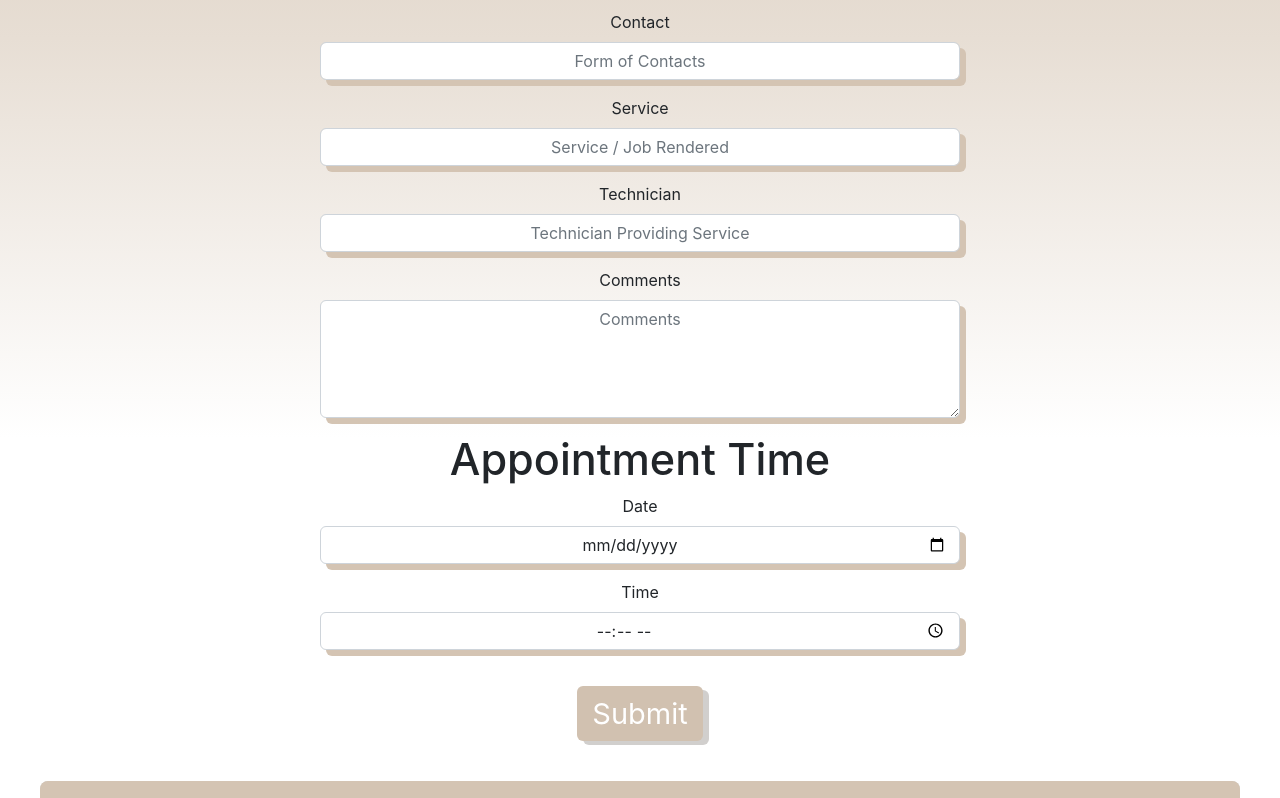
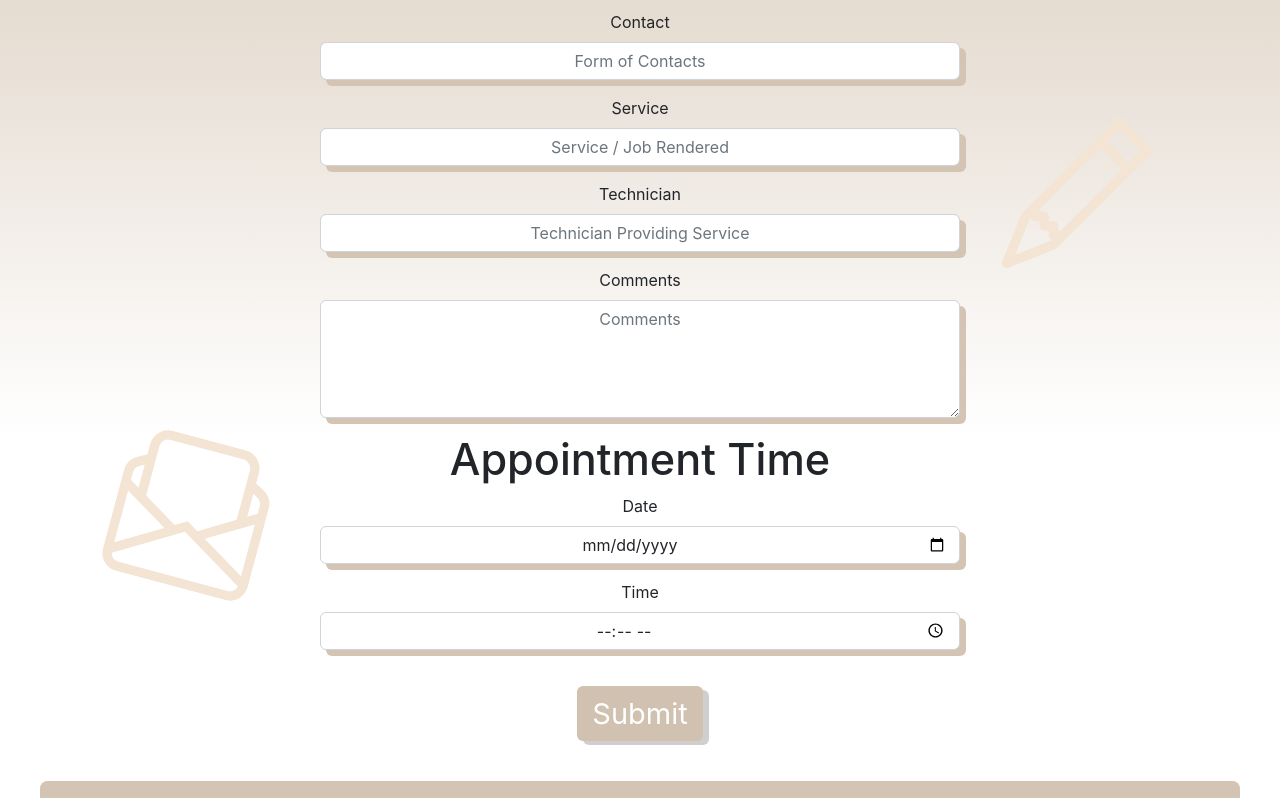
Before and after one commit to cLosDevelopments/client-app, a React (Create React App) app: page / in a window 1280 px wide. Shown: the part 362-1160 px from the top of the page. Built offline with nearby package versions, Linux system fonts and the light colour scheme.

Commit message:
background img added

```diff
--- a/src/App.css
+++ b/src/App.css
@@ -47,7 +47,10 @@ body,
   box-shadow: 6px 6px rgb(212, 196, 179);
 }
 
-.Intro, .Client-Info, .form-control {
+.Intro,
+.Client-Info,
+.form-control,
+.Task-List-Header {
   position: relative;
 }
 
@@ -110,6 +113,21 @@ a {
   color: rgb(252, 236, 219);
 }
 
+.pencil-background-img {
+  position: absolute;
+  right: 10%;
+  top: 60%;
+  color: rgb(243, 228, 212);
+}
+
+.envelope-background {
+  position: absolute;
+  left: 9%;
+  top: 100%;
+  color: rgb(243, 228, 212);
+  transform: rotate(15deg);
+}
+
 @media only screen and (max-width: 607px) {
   table {
     font-size: 12px;
--- a/src/Components/Header/Header.jsx
+++ b/src/Components/Header/Header.jsx
@@ -9,6 +9,12 @@ export default function Header() {
           <path d="M3 0h10a2 2 0 0 1 2 2v12a2 2 0 0 1-2 2H3a2 2 0 0 1-2-2v-1h1v1a1 1 0 0 0 1 1h10a1 1 0 0 0 1-1V2a1 1 0 0 0-1-1H3a1 1 0 0 0-1 1v1H1V2a2 2 0 0 1 2-2z"/>
           <path d="M1 5v-.5a.5.5 0 0 1 1 0V5h.5a.5.5 0 0 1 0 1h-2a.5.5 0 0 1 0-1H1zm0 3v-.5a.5.5 0 0 1 1 0V8h.5a.5.5 0 0 1 0 1h-2a.5.5 0 0 1 0-1H1zm0 3v-.5a.5.5 0 0 1 1 0v.5h.5a.5.5 0 0 1 0 1h-2a.5.5 0 0 1 0-1H1z"/>
         </svg>
+        <svg xmlns="http://www.w3.org/2000/svg" width="150" height="150" fill="currentColor" className="bi bi-pencil pencil-background-img" viewBox="0 0 16 16">
+          <path d="M12.146.146a.5.5 0 0 1 .708 0l3 3a.5.5 0 0 1 0 .708l-10 10a.5.5 0 0 1-.168.11l-5 2a.5.5 0 0 1-.65-.65l2-5a.5.5 0 0 1 .11-.168l10-10zM11.207 2.5 13.5 4.793 14.793 3.5 12.5 1.207 11.207 2.5zm1.586 3L10.5 3.207 4 9.707V10h.5a.5.5 0 0 1 .5.5v.5h.5a.5.5 0 0 1 .5.5v.5h.293l6.5-6.5zm-9.761 5.175-.106.106-1.528 3.821 3.821-1.528.106-.106A.5.5 0 0 1 5 12.5V12h-.5a.5.5 0 0 1-.5-.5V11h-.5a.5.5 0 0 1-.468-.325z"/>
+        </svg>
+        <svg xmlns="http://www.w3.org/2000/svg" width="150" height="150" fill="currentColor" className="bi bi-envelope-paper envelope-background" viewBox="0 0 16 16">
+          <path d="M4 0a2 2 0 0 0-2 2v1.133l-.941.502A2 2 0 0 0 0 5.4V14a2 2 0 0 0 2 2h12a2 2 0 0 0 2-2V5.4a2 2 0 0 0-1.059-1.765L14 3.133V2a2 2 0 0 0-2-2H4Zm10 4.267.47.25A1 1 0 0 1 15 5.4v.817l-1 .6v-2.55Zm-1 3.15-3.75 2.25L8 8.917l-1.25.75L3 7.417V2a1 1 0 0 1 1-1h8a1 1 0 0 1 1 1v5.417Zm-11-.6-1-.6V5.4a1 1 0 0 1 .53-.882L2 4.267v2.55Zm13 .566v5.734l-4.778-2.867L15 7.383Zm-.035 6.88A1 1 0 0 1 14 15H2a1 1 0 0 1-.965-.738L8 10.083l6.965 4.18ZM1 13.116V7.383l4.778 2.867L1 13.117Z"/>
+        </svg>
       </section>
       <p className="Intro">Please Enter Your Client Information Below.</p>
     </div>
```
